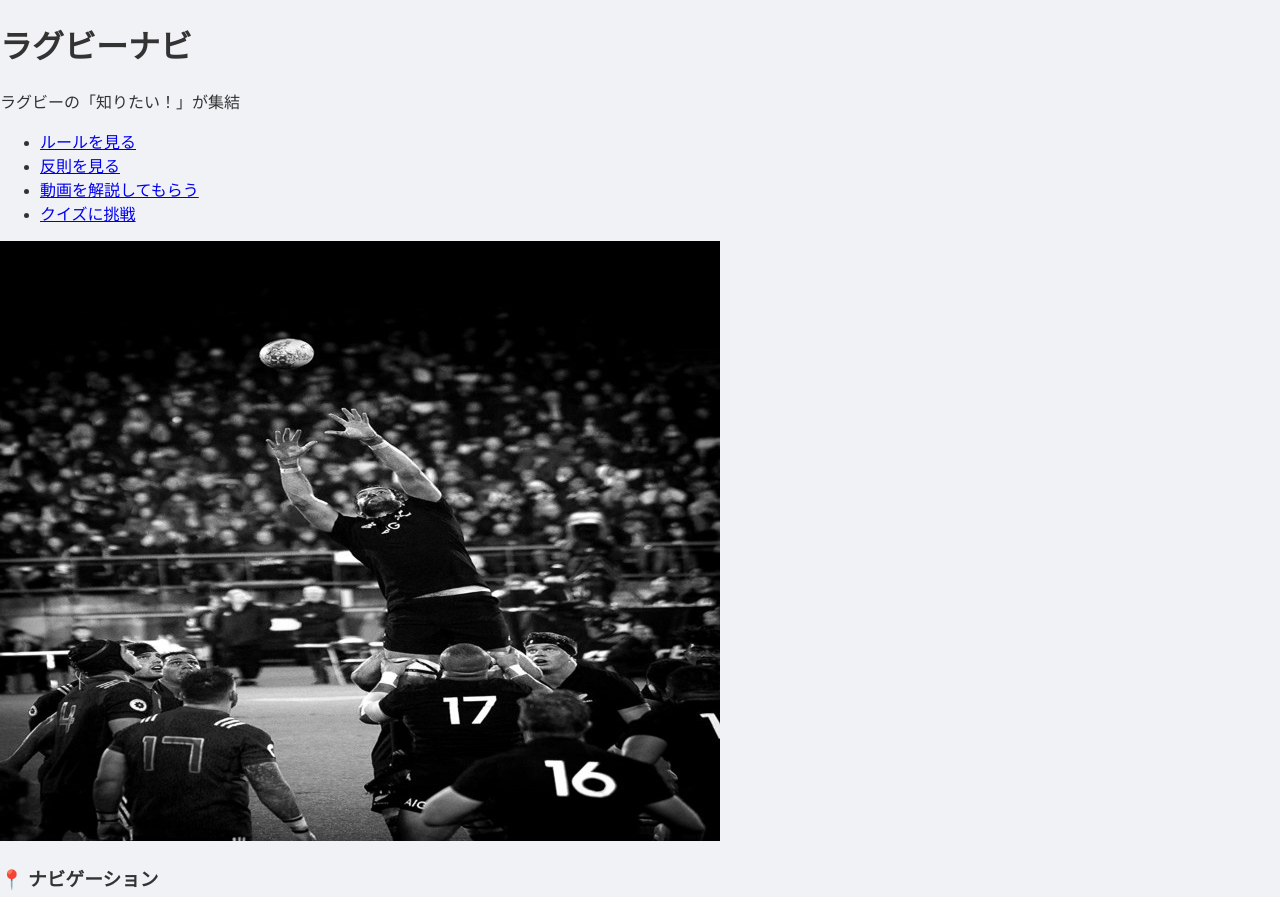
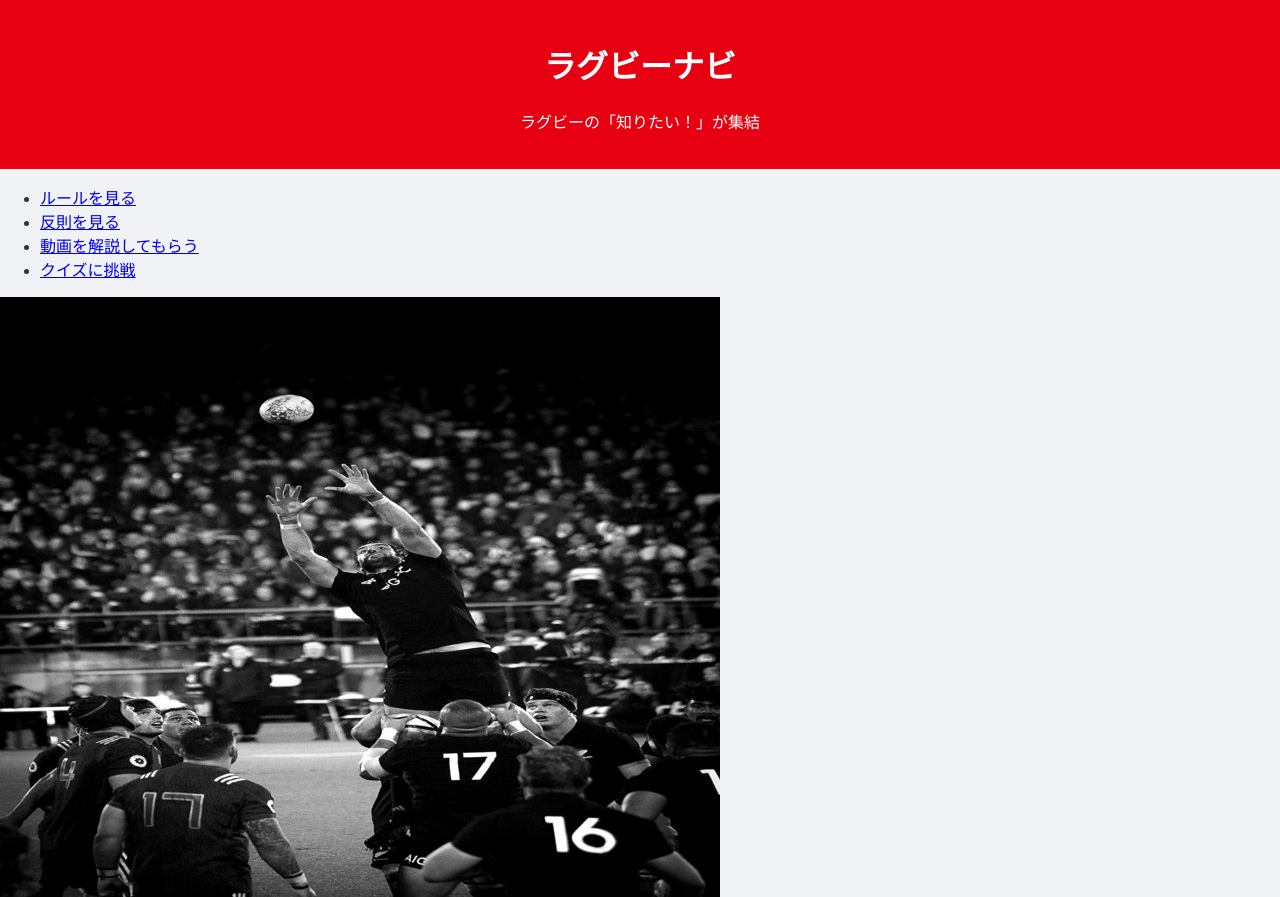
Before and after one commit to K-ai809/Rugby-Navi, a plain HTML site: page index.html in a window 1280 px wide. Shown: the top 897 px of the page. Drawn offline with Linux system fonts and the light colour scheme.

Commit message:
pageHead部分css追加

```diff
--- a/style.css
+++ b/style.css
@@ -1,5 +1,11 @@
-body{font-family: "Helvetica Neue" Arial, "Hiragino Kaku Gothic ProN", "Hiragino Sans", sans-serif ;
+body{font-family: "Helvetica Neue", Arial, "Hiragino Kaku Gothic ProN", "Hiragino Sans", sans-serif ;
      margin: 0;
      padding: 0;
      background-color: #f0f2f5;
      color: #333;}
+
+/*ヘッダー*/
+#pageHead{background-color: #e60012;
+          color: white;
+          text-align: center;
+          padding: 20px 0;}
```
